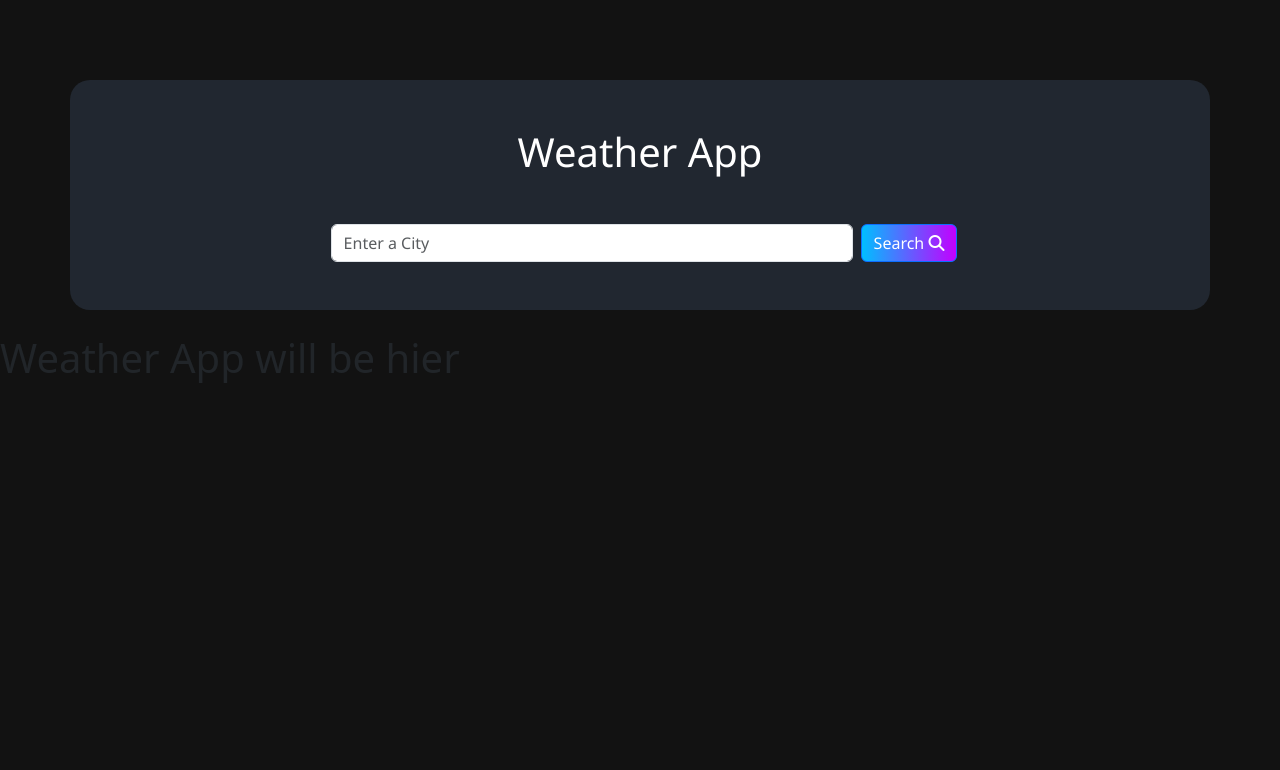
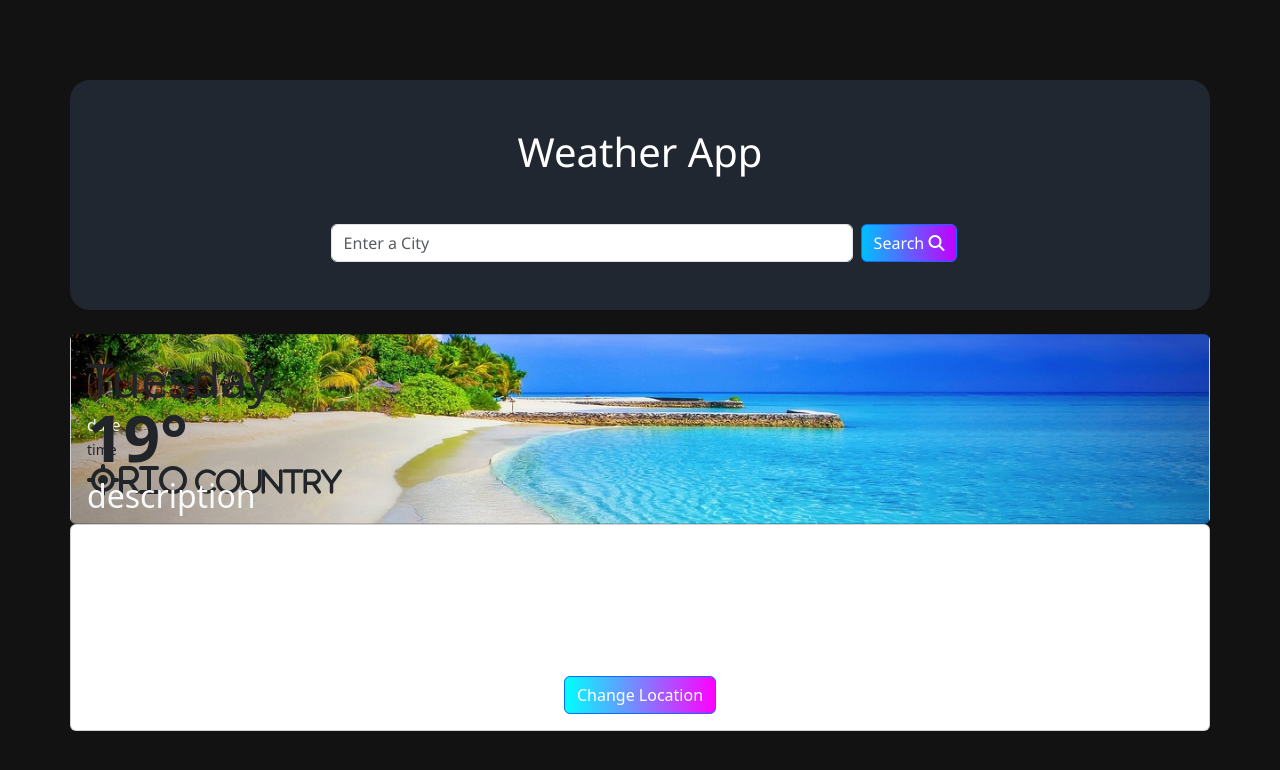
Before and after one commit to KobulovUlugbek/Weather-App, a Vue app: page / in a window 1280 px wide. Shown: the top 770 px of the page. Built offline with nearby package versions, Linux system fonts and the light colour scheme.

Commit message:
country template

```diff
--- a/src/components/Weather.vue
+++ b/src/components/Weather.vue
@@ -1,6 +1,43 @@
 <template>
-    <div class="app">
-       <h1>Weather App will be hier</h1>
+    <div class="container p-0">
+        <div class="d-flex">
+            <div class="card main-div w-100">
+                <div class="p-3">
+                    <h2 class="mb-1 day">Tuesday</h2>
+                    <p class="text-light date mb-0">date</p>
+                    <small>time</small>
+                    <h2 class="place"><i class="fa fa-location">Rio  <small>Country</small></i></h2>
+                    <div class="temp">
+                        <h1 class="weather-temp">19&deg;</h1>
+                        <h2 class="text-light">description</h2>
+                    </div>
+                </div>
+            </div>
+        </div>
+        <div class="card card-2 w-100">
+            <table class="m-4">
+                <tbody>
+                    <tr>
+                        <th>Sea Level</th>
+                        <th>100</th>
+                    </tr>
+                    <tr>
+                        <th>Sea Level</th>
+                        <th>100</th>
+                    </tr>
+                    <tr>
+                        <th>Sea Level</th>
+                        <th>100</th>
+                    </tr>
+                </tbody>
+            </table>
+
+            <div id="div_Form" class="d-flex m-3 justify-content-center">
+                <form action="">
+                    <input type="button" value="Change Location" class="btn change-btn btn-primary">
+                </form>
+            </div>
+        </div>
     </div>
 </template>
 
@@ -32,4 +69,106 @@ export default {
 
 
 
-<style></style>
+<style>
+
+body{
+    background-color: #343d4b;
+}
+
+.weather-temp{
+    margin: 0;
+    font-weight: 700;
+    font-size: 4rem;
+}
+
+h2.mb-1.day{
+    font-size: 3rem;
+    font-weight: 400;
+}
+
+.main-div{
+    border-radius: 20px;
+    color: #fff;
+    background-image: url("/src/assets/img/background.jpg");
+    background-size: cover;
+    background-position: center;
+    background-color: rgba(0, 0, 0, 0.5);
+    background-repeat: no-repeat;
+    /* background-blend-mode: overlay; */
+}
+
+.temp{
+    position: absolute;
+    bottom: 0;
+}
+
+.main-div:hover{
+    transform: scale(1.1);
+    transition: transform 0.5s ease;
+    z-index: 1;
+}
+
+.card-2{
+    background-color: #212730;
+    border-radius: 20px;
+}
+
+.card-details{
+    margin-left: 19px;
+}
+
+.h1_left{
+    position: absolute;
+    bottom: 25px;
+    left: 16px;
+    font-size: 3vw;
+    line-height: 1.2;
+}
+
+.h3_left{
+    position: absolute;
+    left: 16px;
+    font-size: 2vw;
+    line-height: 0.5;
+}
+
+.h3_left small{
+    font-size: 1rem;
+}
+
+table{
+    position: relative;
+    left: 15px;
+    border-collapse: separate;
+    border-spacing: 15px;
+    width: 85%;
+    text-align: left;
+    max-width: 600px;
+    margin: 0 auto;
+}
+
+th, td{
+    font-size: 18px;
+    color: #fff;
+}
+
+td{
+    text-align: right;
+}
+
+table, tr:hover{
+    color: red;
+}
+
+.change-btn{
+    background-image: linear-gradient(to right, cyan, magenta);
+}
+
+.change-btn:hover{
+    transform: scale(0.9);
+    transition: transform 0.1s ease;
+}
+
+
+
+</style>
```
Also changed, not shown: src/assets/img/1.jpg (added), src/assets/img/background.jpg (added), src/components/DaysWeather.vue (added).
